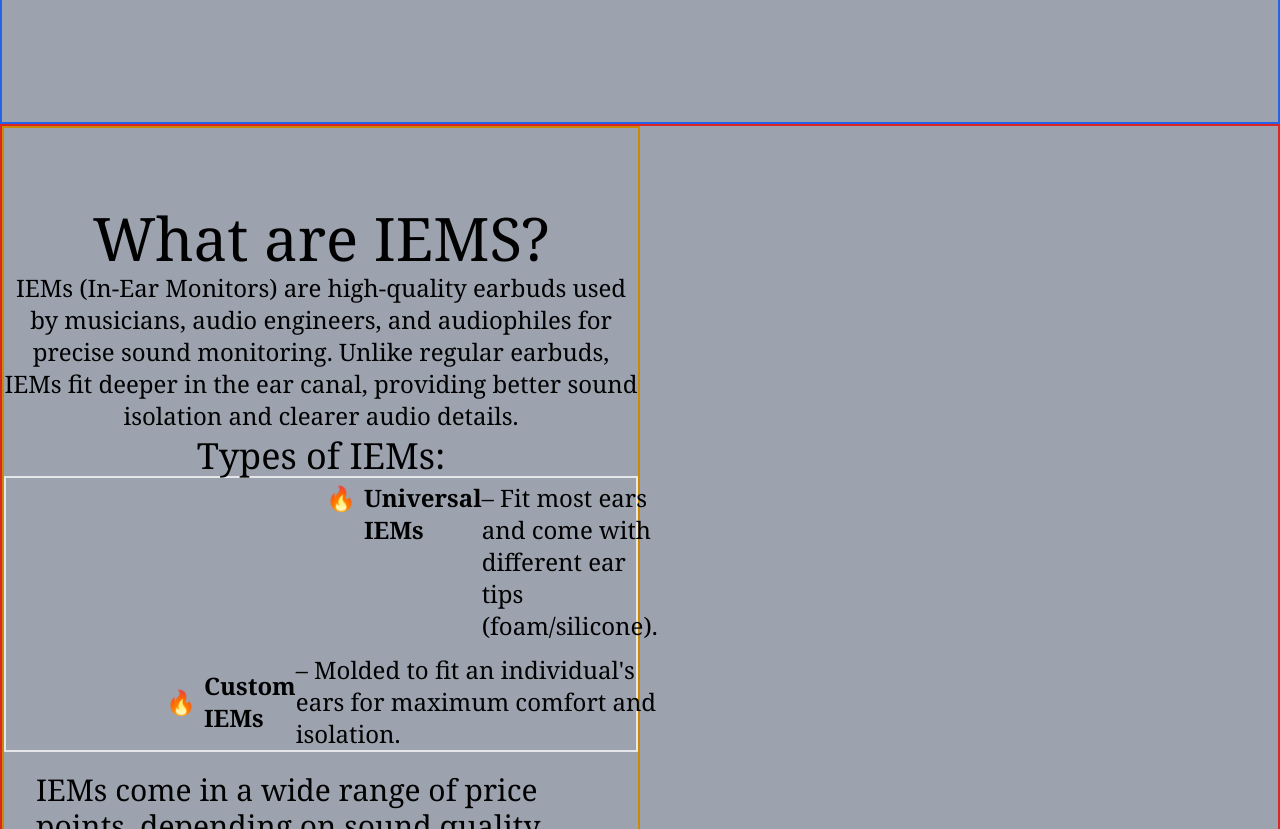
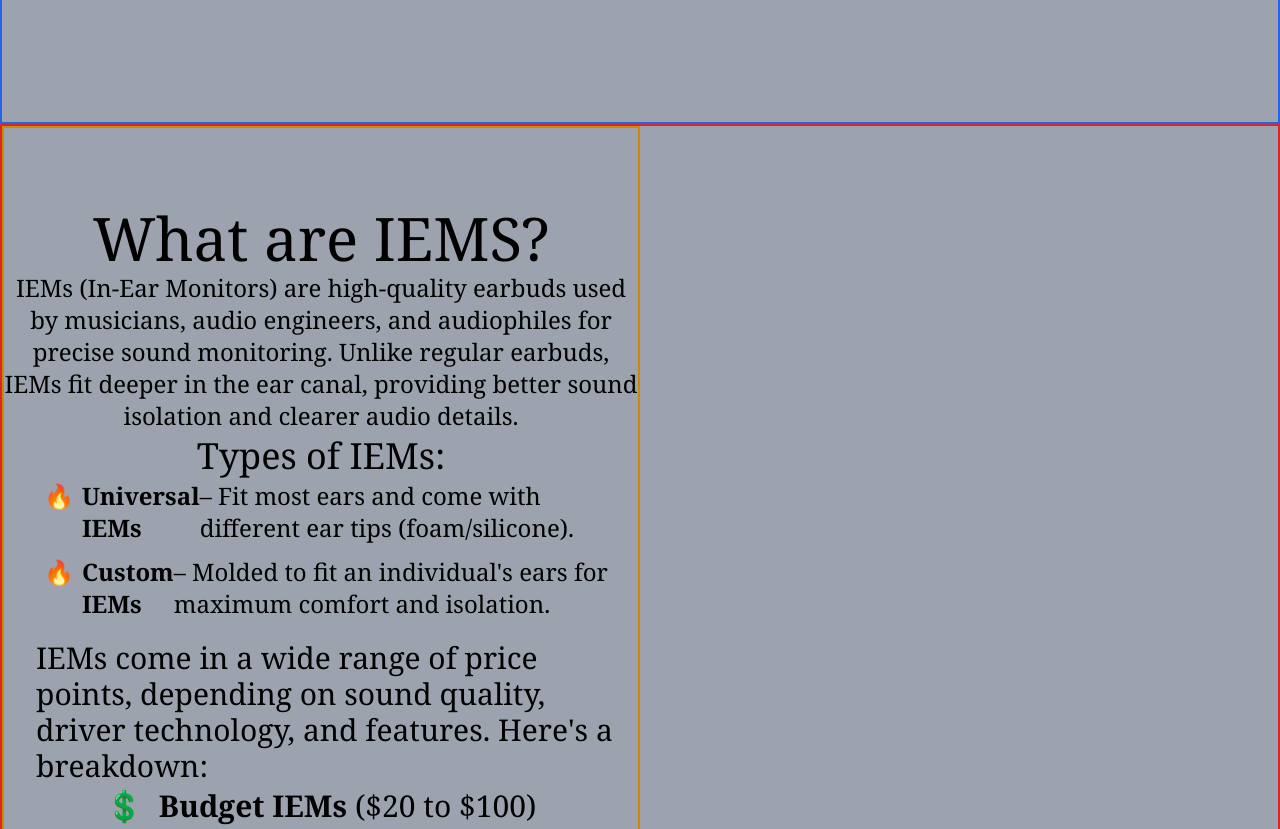
Before and after one commit to GavinEscanilla/tailwind-practice, a website: page index.html in a window 1280 px wide. Shown: the part 740-1569 px from the top of the page. Drawn offline with nearby package versions, Linux system fonts and the light colour scheme.

Commit message:
fixed an overlapping with about section

```diff
--- a/index.html
+++ b/index.html
@@ -30,8 +30,11 @@
       <h1 class="pt-1 text-center font-serif text-6xl">In Ear Monitors</h1>
       <p class="pt-1 text-center font-serif text-2xl">(IEMS)</p>
     </div>
-    <div id="About" class="flex h-screen border-2 border-red-600">
-      <div id="about-info" class="h-screen w-1/2 border-2 border-yellow-600">
+    <div
+      id="About"
+      class="box-border break-words flex min-h-screen  border-h-screen border-2 border-red-600"
+    >
+      <div id="about-info" class="min-h-screen w-1/2 border-2 border-yellow-600">
         <h1 class="pt-20 text-center font-serif text-6xl">What are IEMS?</h1>
         <p class="pt-1 text-center font-serif text-2xl">
           IEMs (In-Ear Monitors) are high-quality earbuds used by musicians,
@@ -40,15 +43,15 @@
           sound isolation and clearer audio details.
         </p>
         <h3 class="pt-1 text-center font-serif text-4xl">Types of IEMs:</h3>
-        <ul class="flex list-none flex-col flex-wrap space-y-2 border-2">
+        <ul class="flex list-none flex-col flex-wrap space-y-2 ">
           <li
-            class="flex pl-80 pt-1 font-serif text-2xl before:mr-2 before:content-['🔥']"
+            class="flex pl-10 pt-1 font-serif text-2xl before:mr-2 before:content-['🔥']"
           >
             <span class="font-bold">Universal IEMs </span> – Fit most ears and
             come with different ear tips (foam/silicone).
           </li>
           <li
-            class="flex items-center pl-40 pt-1 font-serif text-2xl before:mr-2 before:content-['🔥']"
+            class="flex pl-10 pt-1 font-serif text-2xl before:mr-2 before:content-['🔥']"
           >
             <span class="font-bold">Custom IEMs</span> – Molded to fit an
             individual's ears for maximum comfort and isolation.
@@ -58,7 +61,7 @@
           IEMs come in a wide range of price points, depending on sound quality,
           driver technology, and features. Here's a breakdown:
         </h3>
-        <ul class="list-none space-y-2">
+        <ul class="list-none space-y-2 ">
           <li
             class="pt-1 text-center font-serif text-3xl before:mr-2 before:content-['💲']"
           >
```
